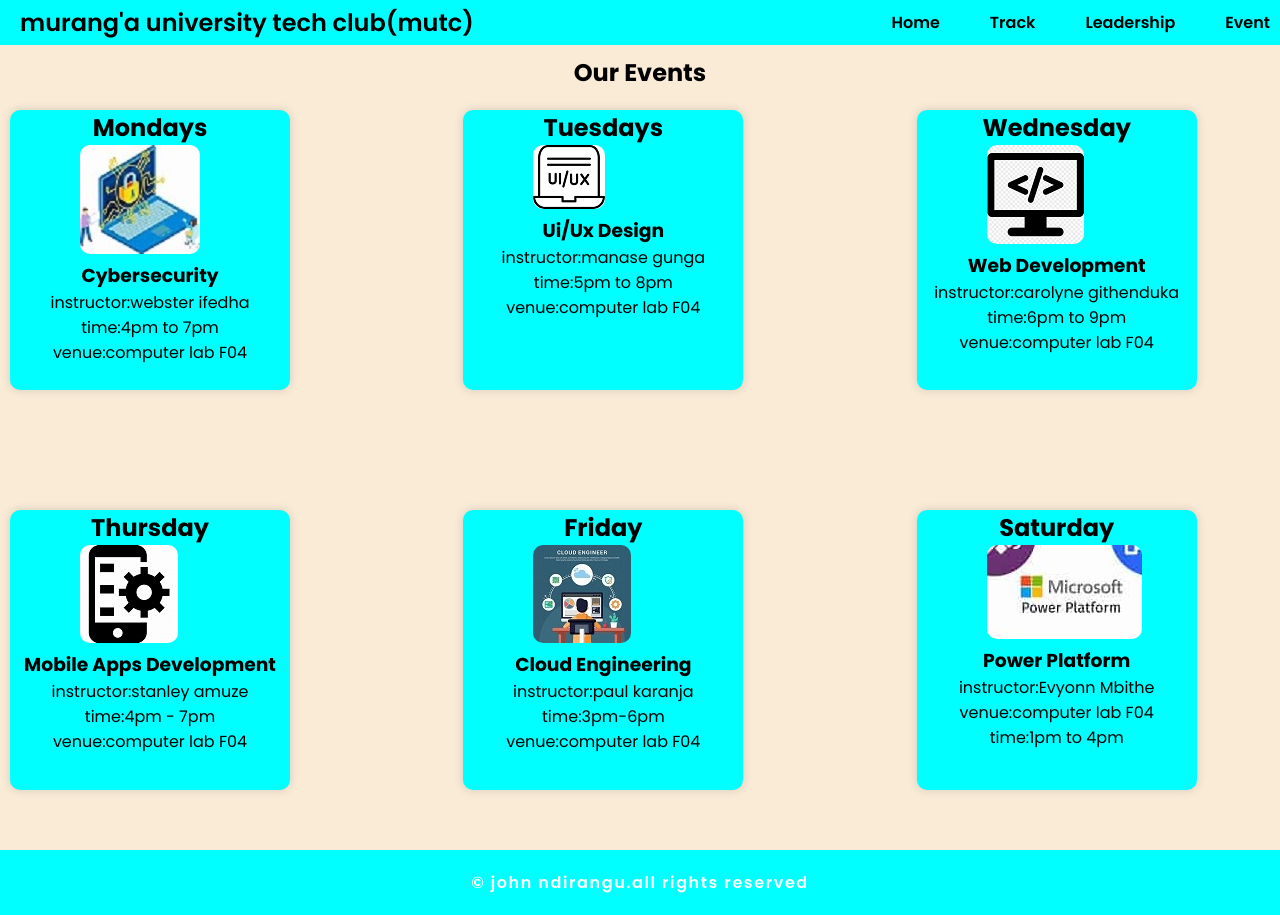
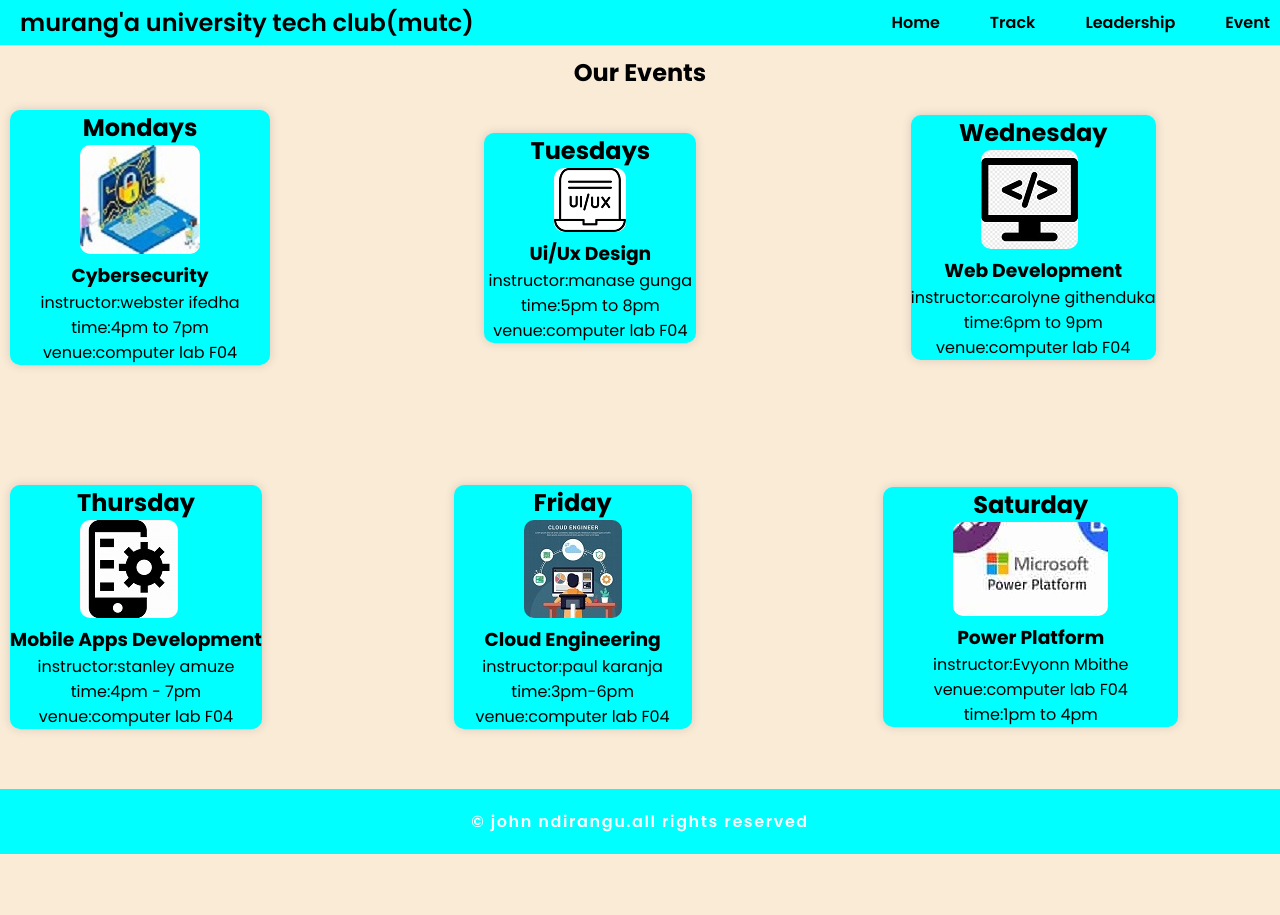
Before and after one commit to johnndi/mut-club, a React (Vite) app: page /Events in a window 1280 px wide. After the commit the page ends 854 px from the top, so only its background shows below. Built offline with nearby package versions, Linux system fonts and the light colour scheme; a web font is replaced by a local one.

Commit message:
Update Events.css

```diff
--- a/src/Pages/Events.css
+++ b/src/Pages/Events.css
@@ -27,8 +27,8 @@
 
 
   .event {
-    width: 280px;
-    height: 280px;
+    width: auto;
+    height: auto;
     background: aqua;
     border-radius: 10px;
     margin-right: auto;
```
